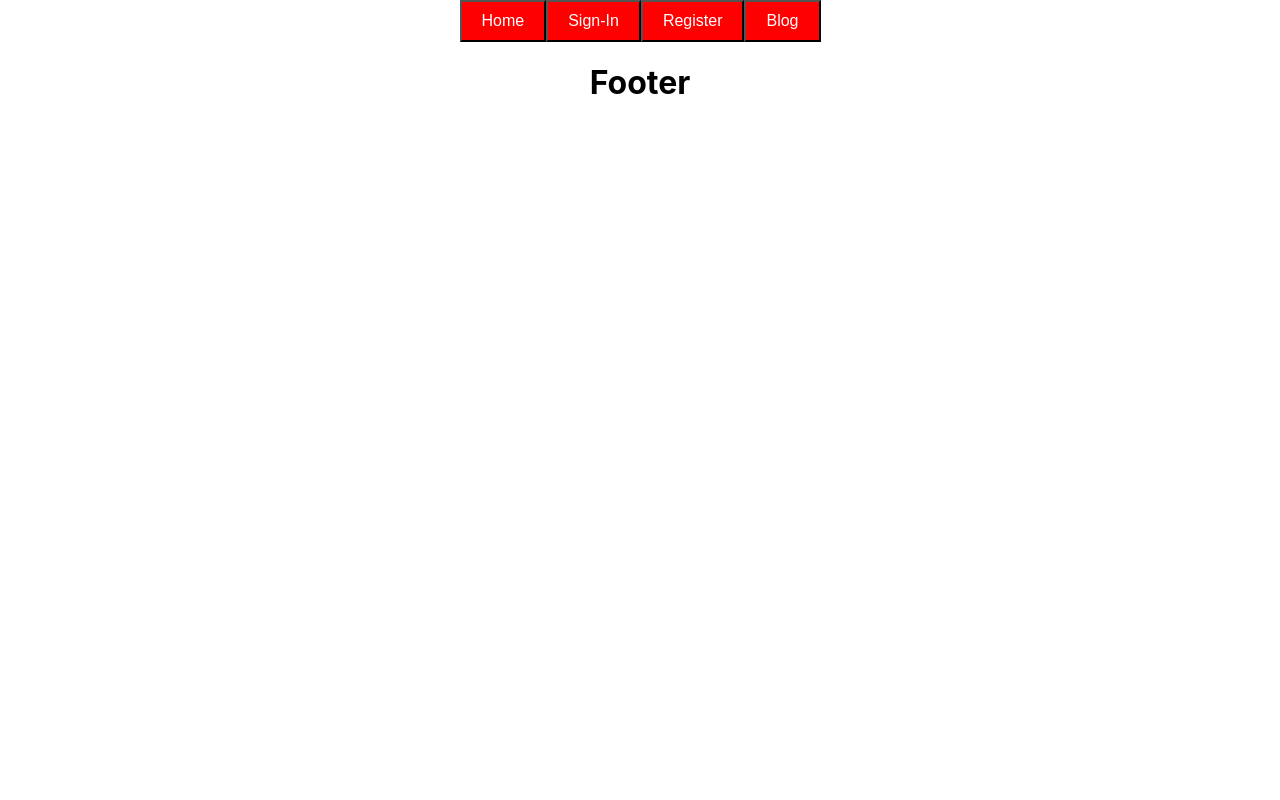
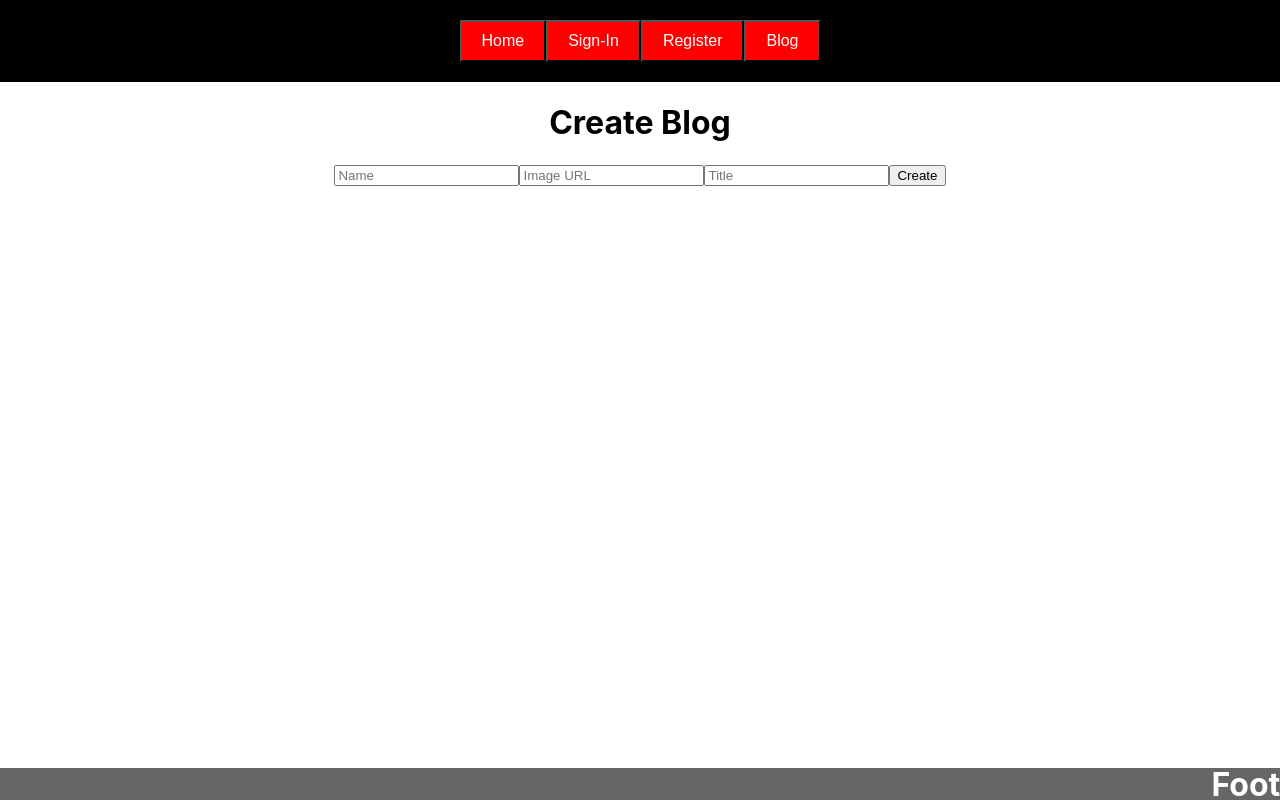
Before and after one commit to ellenell/ocean-app-frontend, a React (Create React App) app: page /blog/create in a window 1280 px wide. Built offline with nearby package versions, Linux system fonts and the light colour scheme; no server answers.

Commit message:
linking front end and backend blog page

```diff
--- a/src/App.js
+++ b/src/App.js
@@ -1,4 +1,4 @@
-import React from 'react';
+import React, { useEffect, useState } from 'react';
 import { BrowserRouter as Router, Route, Routes } from 'react-router-dom';
 import './App.css';
 
@@ -18,10 +18,37 @@ import SailingWeather from './pages/SailingWeather.js';
 // Import user pages
 import SignIn from './pages/User Pages/SignIn.js';
 import Register from './pages/User Pages/Register.js';
-
+import Index from "./pages/Index";
+import Create from "./pages/Create";
+import Show from "./pages/Show";
 
 function App() {
   const URL = `http://localhost:4000/`
+
+  const [blog, setBlog] = useState(null);
+
+  const getBlog = async () => {
+    const URL = `http://localhost:4000/blog`
+    const response = await fetch(URL);
+    const data = await response.json();
+    console.log(data.data)
+    setBlog(data.data);
+  };
+
+  const createBlog = async (blog) => {
+    await fetch(URL, {
+      method: "post",
+      headers: {
+        "Content-Type": "application/json",
+      },
+      body: JSON.stringify(blog),
+    });
+    getBlog();
+  };
+
+  useEffect(() => {
+    getBlog();
+  }, []);
 
   return (
     <Router>
@@ -37,6 +64,9 @@ function App() {
           <Route path="/sailing-weather" element={<SailingWeather />} />
           <Route path="/signin" element={<SignIn />} />
           <Route path="/register" element={<Register />} />
+          <Route path="/blog-index" element={<Index blog={blog} createBlog={createBlog} />} />
+          <Route path="/blog/create" element={<Create createBlog={createBlog} />} />
+          <Route path="/blog/:id" element={<Show />} />
         </Routes>
         <Footer />
       </div>
@@ -44,5 +74,4 @@ function App() {
   );
 }
 
-
 export default App;
--- a/src/components/Footer.js
+++ b/src/components/Footer.js
@@ -1,13 +1,28 @@
 import React from 'react'
 
+const Footer = () => {
+  const footerStyle = {
+    width: '100%',
+    display: 'flex',
+    justifyContent: 'space-between',
+    alignItems: 'center',
+    padding: '0 2rem',
+    backgroundColor: 'rgba(0, 0, 0, 0.6)',
+    color: 'white',
+    height: '2rem',
+    bottom: 0,
+    left: 0,
+    position: 'fixed',
+    justifyContent: 'right',
+    zIndex: 1,
+    transition: '0.3s',
+  };
 
-const Footer = () => {
   return (
-    <div className="Header">
+    <div style={footerStyle}>
       <h1>Footer</h1>
-
     </div>
   );
-}
+};
 
 export default Footer;
--- a/src/components/Header.js
+++ b/src/components/Header.js
@@ -6,11 +6,17 @@ const buttonStyle = {
   color: 'white',
   padding: '10px 20px',
   fontSize: '16px',
-}
+};
+
+const headerStyle = {
+  backgroundColor: 'black',
+  color: 'white',
+  padding: '20px',
+};
 
 const Header = () => {
   return (
-<div className="homepage">
+    <div className="header" style={headerStyle}>
       <div>
         <Link to="/">
           <button style={buttonStyle}>Home</button>
@@ -27,6 +33,6 @@ const Header = () => {
       </div>
     </div>
   );
-}
+};
 
 export default Header;
--- /dev/null
+++ b/src/pages/Create.js
@@ -0,0 +1,55 @@
+import React, { useState } from "react";
+
+const Create = ({ createBlog }) => {
+  const [newBlog, setNewBlog] = useState({
+    name: "",
+    image: "",
+    title: ""
+  });
+
+  const handleChange = (event) => {
+    setNewBlog({ ...newBlog, [event.target.name]: event.target.value });
+  };
+
+  const handleSubmit = (event) => {
+    event.preventDefault();
+    createBlog(newBlog);
+    setNewBlog({
+      name: "",
+      image: "",
+      title: ""
+    });
+  };
+
+  return (
+    <div>
+      <h1>Create Blog</h1>
+      <form onSubmit={handleSubmit}>
+        <input
+          type="text"
+          name="name"
+          value={newBlog.name}
+          onChange={handleChange}
+          placeholder="Name"
+        />
+        <input
+          type="text"
+          name="image"
+          value={newBlog.image}
+          onChange={handleChange}
+          placeholder="Image URL"
+        />
+        <input
+          type="text"
+          name="title"
+          value={newBlog.title}
+          onChange={handleChange}
+          placeholder="Title"
+        />
+        <button type="submit">Create</button>
+      </form>
+    </div>
+  );
+};
+
+export default Create;
--- a/src/pages/Index.js
+++ b/src/pages/Index.js
@@ -1,8 +1,9 @@
+import React from 'react';
 import { useState } from "react";
 import {Link} from "react-router-dom"
 
 const Index = (props) => {
-
+  console.log(props,"props here")
   // loaded function
   const loaded = () => {
     return props.blog.map((blog) => (
--- a/src/pages/Show.js
+++ b/src/pages/Show.js
@@ -8,11 +8,17 @@ const Show = (props) => {
 
   return (
     <div className="blogs">
-      <h1>{blogs.name}</h1>
-      <h2>{blogs.title}</h2>
-      <img src={blogs.image} alt={blogs.name} />
-    </div>
-  );
-}
+    {blogs ? (
+      <>
+        <h1>{blogs.name}</h1>
+        <h2>{blogs.title}</h2>
+        <img src={blogs.image} alt={blogs.name} />
+      </>
+    ) : (
+      <p>Loading...</p>
+    )}
+  </div>
+);
+    };
 
 export default Show;
```
Also changed, not shown: src/pages/Blog.js (+6 -2 lines).
